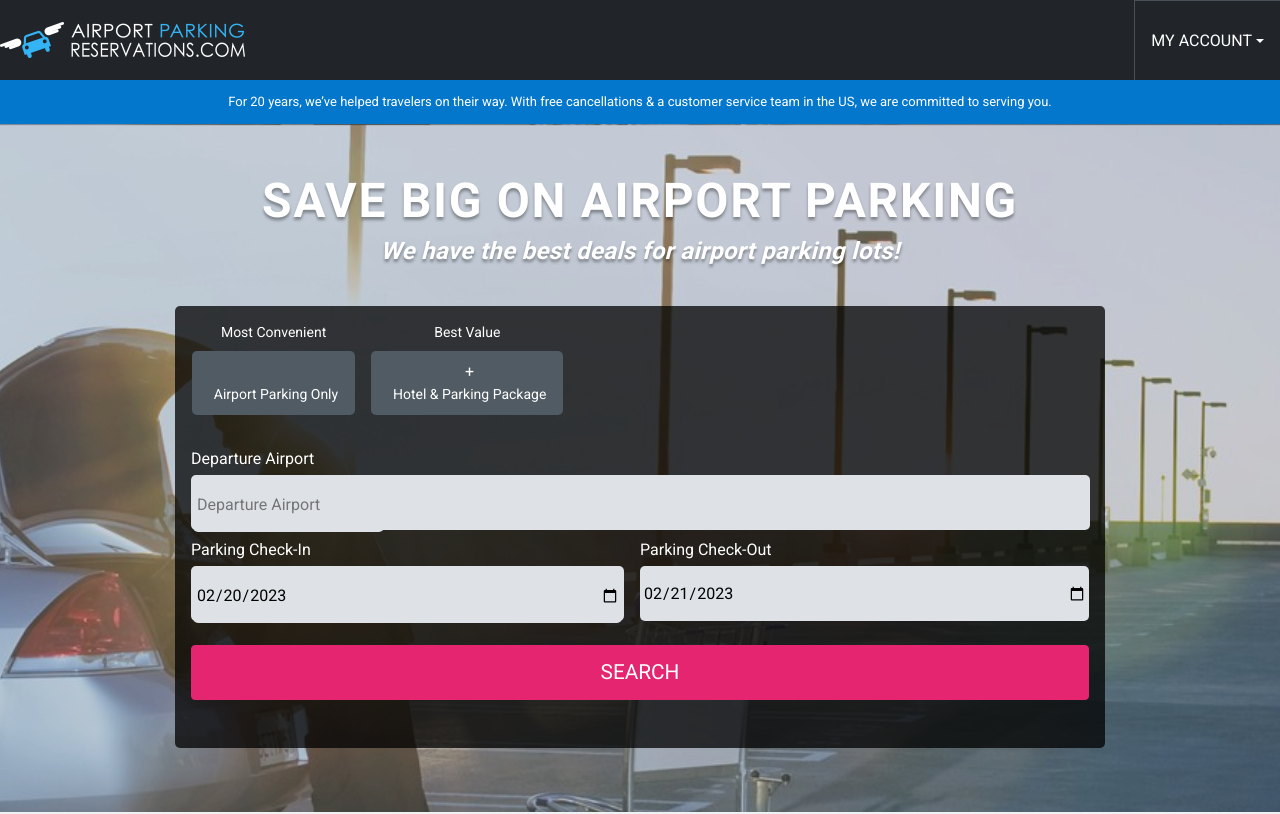
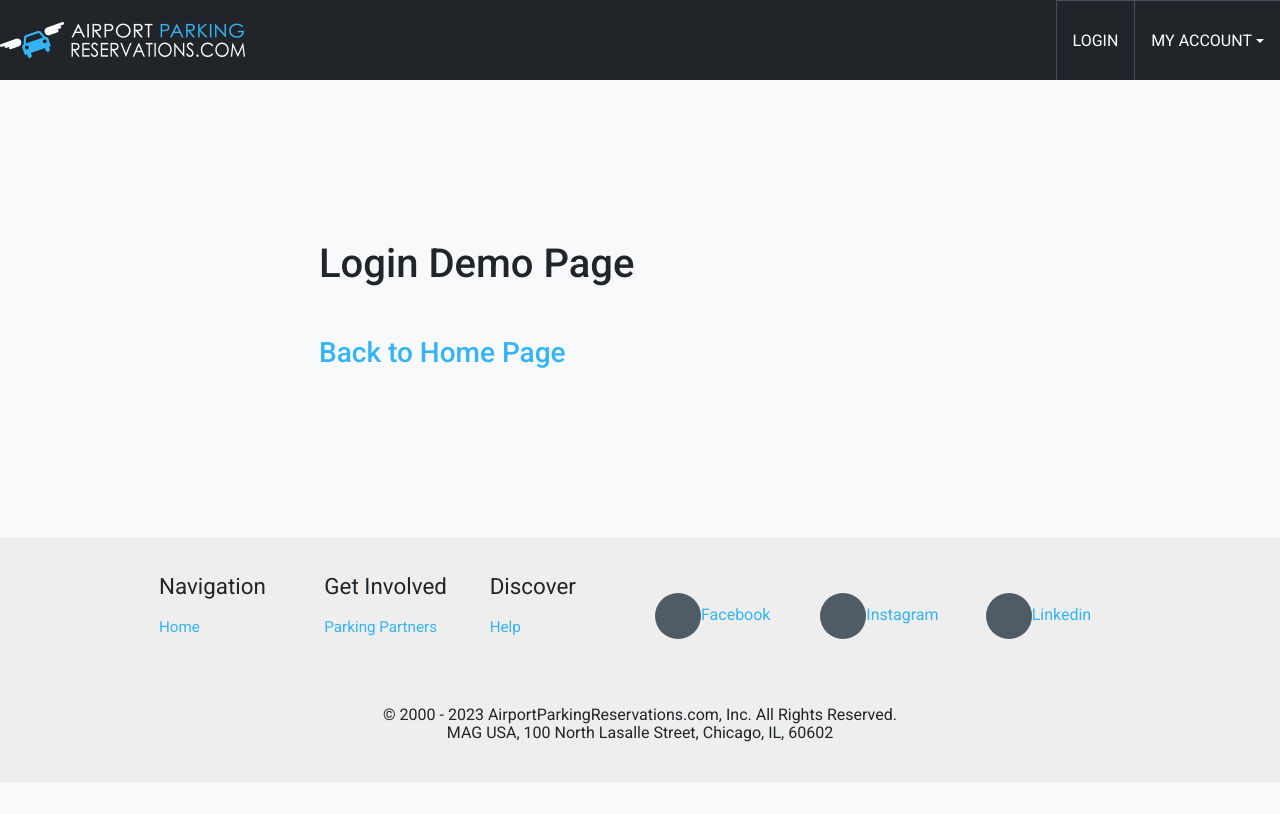
Before and after one commit to raksha0000/Airport-Parking, a React (Create React App) app in the folder airport-parking/: page /login in a window 1280 px wide. Shown: the top 814 px of the page. Built offline with nearby package versions, Linux system fonts and the light colour scheme.

Commit message:
routing demo

```diff
--- a/airport-parking/package.json
+++ b/airport-parking/package.json
@@ -9,6 +9,7 @@
     "moment": "^2.29.4",
     "react": "^18.2.0",
     "react-dom": "^18.2.0",
+    "react-router-dom": "^6.8.1",
     "react-scripts": "5.0.1",
     "web-vitals": "^2.1.4"
   },
--- a/airport-parking/public/index.html
+++ b/airport-parking/public/index.html
@@ -37,6 +37,7 @@
 
 
       <link rel="shortcut icon" href="/favicon.ico" type="image/x-icon" />
+
   </head>
   <body>
     <noscript>You need to enable JavaScript to run this app.</noscript>
--- a/airport-parking/src/App.js
+++ b/airport-parking/src/App.js
@@ -1,16 +1,22 @@
 
 import './style.css';
 import HomePage from './pages/Home';
-import Header from './component/Header';
-import Footer from './component/Footer';
+import Layout from './component/Layout';
+import Login from './pages/Login';
+import { Routes, Route,BrowserRouter } from "react-router-dom";
+
 
 function App() {
   return (
-    <div id="app" className="generic">
-      <Header />
-      <HomePage />
-      <Footer />
-      </div>
+     <BrowserRouter >
+     <Routes>
+     <Route path="/" element={<Layout />}>
+       <Route index element={<HomePage />} />
+       <Route path="login" element={<Login />} />
+       <Route path="*" element={<HomePage />} />
+     </Route>
+   </Routes>
+   </BrowserRouter >
   );
 }
 
--- a/airport-parking/src/component/Header.js
+++ b/airport-parking/src/component/Header.js
@@ -1,16 +1,23 @@
 import React from 'react';
+import { Link } from 'react-router-dom';
 
 const Header = () => {
 
     return (
         <header>
             <nav className="navbar navbar-expand-lg navbar-dark bg-dark">
-                <a className="navbar-brand" href="/">
+                <Link className="navbar-brand" to="/">
                     <img src="/assets/navigation_logo.png" alt="AIRPORT PARKING - RESERVATIONS.COM" height="40" />
-                </a>
+                </Link>
                 <div className="col"></div>
+
                 <div className="collapse navbar-collapse flex-row-reverse" id="navbarNavDropdown">
                     <ul className="navbar-nav">
+                        <li className="nav-item">
+                            <Link className="nav-link" to="login">
+                               Login
+                            </Link>
+                        </li>
                         <li className="nav-item dropdown">
                             <a className="nav-link dropdown-toggle" href="#" id="navbarDropdownMenuLink"
                                 role="button" data-toggle="dropdown" aria-haspopup="true" aria-expanded="false">
--- /dev/null
+++ b/airport-parking/src/component/Layout.js
@@ -0,0 +1,17 @@
+import React from 'react';
+import { Outlet} from "react-router-dom";
+import Header from './Header';
+import Footer from './Footer';
+
+const Layout = () => {
+
+    return (
+        <div id="app" className="generic">
+            <Header />
+            <Outlet />
+            <Footer />
+        </div>
+    )
+}
+
+export default Layout;
--- a/airport-parking/src/pages/Home.js
+++ b/airport-parking/src/pages/Home.js
@@ -84,7 +84,7 @@ const SearchForm = () => {
                 <div className="options row m-0"><label className="col-12 col-xl-3 p-0 mr-xl-3 mb-2">
                     <div className="heading mb-1">Departure Airport</div>
                     <div className="placeholder placeholder-airport">
-                        <input error name="departure-airport" value={departureAirport} onChange={handleChangeDepartureAirport} type="text" placeholder="Departure Airport" className="placeholder placeholder-airport" />
+                        <input  name="departure-airport" value={departureAirport} onChange={handleChangeDepartureAirport} type="text" placeholder="Departure Airport" className="placeholder placeholder-airport" />
                     </div> <i className="fas fa-map-marker-alt input-icon"></i>
                     {errors && errors.departureAirport && <div className="alert alert-danger">Invalid Departure Airport</div>}
                 </label>
--- /dev/null
+++ b/airport-parking/src/pages/Login.js
@@ -0,0 +1,84 @@
+import React, { useState } from 'react';
+import moment from 'moment'
+import { Link } from 'react-router-dom';
+
+
+const Login = () => {
+    const today = moment().format('YYYY-MM-DD').toString()
+    const tomorrow = moment().add(1, 'days').format('YYYY-MM-DD').toString()
+    const [departureAirport, setDepartureAirPort] = useState('')
+    const [checkin, setCheckIn] = useState(today)
+    const [checkout, setCheckOut] = useState(tomorrow)
+    const [errors, setErrors] = useState({})
+
+
+    const handleChangeDepartureAirport = (e) => {
+        setDepartureAirPort(e.target.value)
+        if (e.target.value) {
+            setErrors((err) => ({ ...err, departureAirport: false }))
+        } else {
+            setErrors((err) => ({ ...err, departureAirport: true }))
+        }
+    }
+
+    const handleChangeCheckIn = (e) => {
+        setCheckIn(e.target.value)
+
+        if (e.target.value) {
+            setErrors((err) => ({ ...err, checkin: false }))
+        } else {
+            setErrors((err) => ({ ...err, checkin: true }))
+        }
+    }
+
+    const handleChangeCheckOut = (e) => {
+        setCheckOut(e.target.value);
+        if (e.target.value) {
+            setErrors((err) => ({ ...err, checkout: false }))
+        } else {
+            setErrors((err) => ({ ...err, checkout: true }))
+        }
+        if(moment(checkin) > moment(checkout)){
+            setErrors((err)=>({...err, checkout:true}))
+        }
+    }
+
+    const onSubmit = (e) => {
+        e.preventDefault();
+        if(moment(checkin) > moment(checkout)){
+            setErrors((err)=>({...err, checkout:true}))
+        }
+        else if (departureAirport && checkin && checkout) {
+            window.location.href = `/results?departureAirport=${departureAirport}&checkin=${checkin}&checkout=${checkout}`
+        } else {
+            setErrors({
+                departureAirport: !departureAirport,
+                checkin: !checkin,
+                checkout: !checkout
+            })
+        }
+
+
+    }
+
+
+    return (
+        <div className='container'>
+            <div className="content">
+        <div className="" style={{padding:'10rem'}}>
+
+        <h1  style={{marginBottom:'3rem'}}>
+            Login Demo Page
+        </h1>
+        <Link to="/">
+            <h3>
+                Back to Home Page
+            </h3>
+        </Link>
+        </div>
+        </div>
+        </div>
+    )
+}
+
+export default Login;
```
Also changed, not shown: 1 other file (tests, documents, lock files or other folders).
